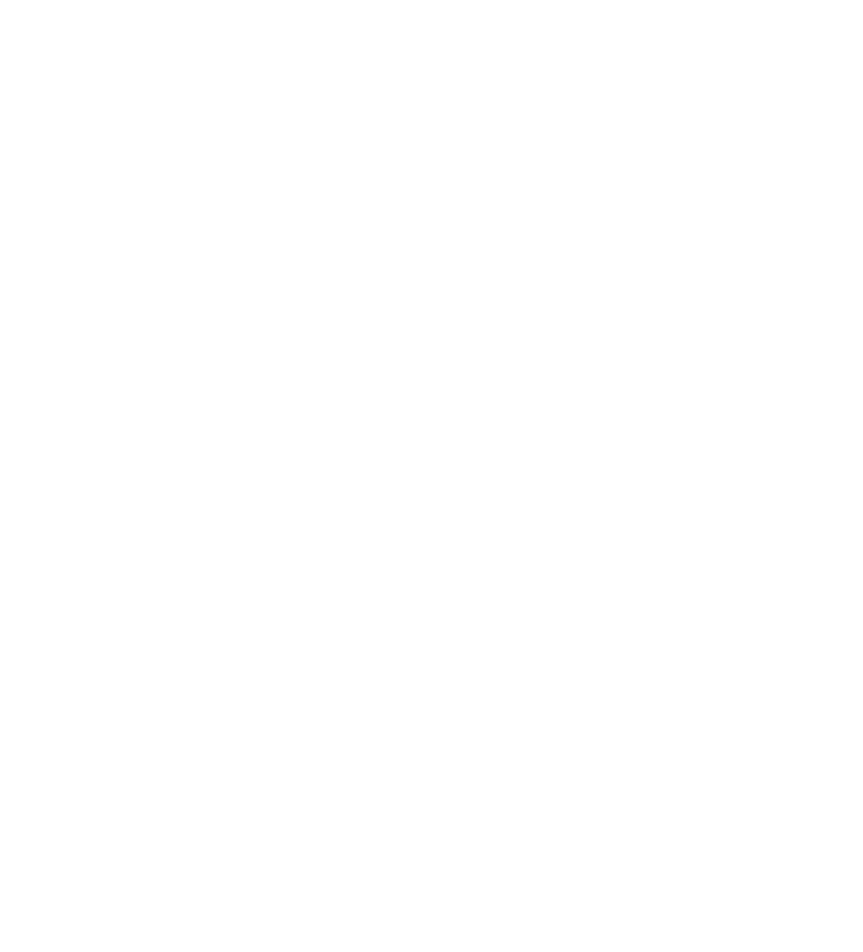
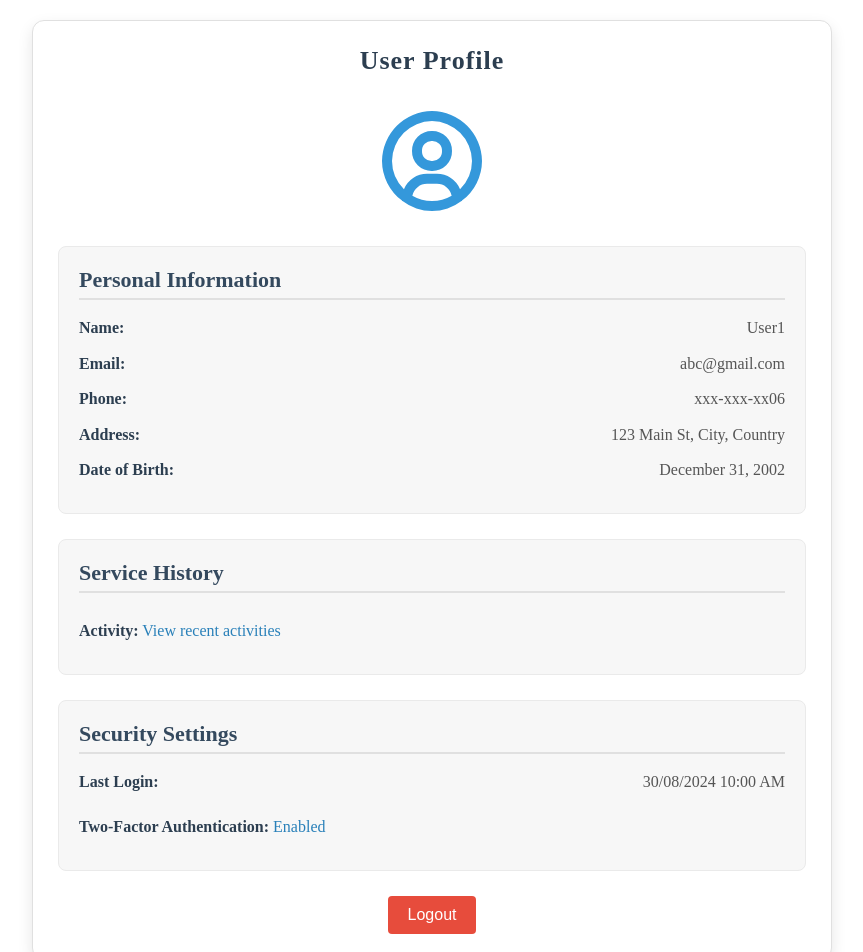
Before and after one commit to maniram3112/slotify, a React (Create React App) app: page /profile in a window 1280 px wide. Before the commit this address had no page. Shown: the top 952 px of the page, without its empty margins (208-1071 px from the left). Before the commit the page ends 800 px from the top, so only its background shows below. Built offline with nearby package versions, Linux system fonts and the light colour scheme.

Commit message:
Implemented the profile page

```diff
--- a/src/App.js
+++ b/src/App.js
@@ -3,7 +3,7 @@
 import './App.css';
 import pages from './pages';
 
-const { LandingPage, Home, Slots, ManageSlots } = pages;
+const { LandingPage, Home, Slots, ManageSlots, Profile } = pages;
 
 function App() {
   const [isLoggedIn, setIsLoggedIn] = useState(() => {
@@ -62,6 +62,9 @@
           <ManageSlots/>
         }
         />
+        <Route path='/profile' element={
+          <Profile/>
+        }/>
       </Routes>
     </div>
   );
--- a/src/components/NavbarMain/NavbarMain.jsx
+++ b/src/components/NavbarMain/NavbarMain.jsx
@@ -7,7 +7,7 @@
     <>
         {/* <p><a href="#aboutUs">About Us</a></p> */}
         <p><Link to='/manage-slots'>Manage Slots</Link></p>
-        <p><a href="#profile">Profile</a></p>
+        <p><Link to='/profile'>Profile</Link></p>
         <p><a href="#contact">Contact Us</a></p>
     </>
 );
--- a/src/components/NavbarSlots/NavbarSlots.jsx
+++ b/src/components/NavbarSlots/NavbarSlots.jsx
@@ -7,7 +7,7 @@
     <>
         <p><Link to="/home">Home</Link></p>
         <p><Link to='/manage-slots'>Manage Slots</Link></p>
-        <p><a href="#profile">Profile</a></p>
+        <p><Link to='/profile'>Profile</Link></p>
         <p><a href="#contact">Contact Us</a></p>
     </>
 );
--- /dev/null
+++ b/src/pages/Profile/Profile.css
@@ -0,0 +1,125 @@
+.profile-container {
+    max-width: 800px;
+    margin: 20px auto;
+    padding: 25px;
+    border: 1px solid #e0e0e0;
+    border-radius: 12px;
+    background-color: #ffffff;
+    box-shadow: 0 6px 15px rgba(0, 0, 0, 0.1);
+    transition: all 0.3s ease;
+}
+
+.profile-container:hover {
+    box-shadow: 0 10px 20px rgba(0, 0, 0, 0.15);
+}
+
+.profile-title {
+    text-align: center;
+    margin-bottom: 25px;
+    color: #2c3e50;
+    font-size: 26px;
+    font-weight: 600;
+    letter-spacing: 1px;
+}
+
+.profile-img {
+    display: flex;
+    justify-content: center;
+    margin-bottom: 25px;
+    font-size: 120px; /* Adjust the size of the icon */
+    color: #3498db;
+    transition: color 0.3s ease;
+}
+
+.profile-img:hover {
+    color: #2980b9;
+}
+
+.user-info, .security-settings, .service-history {
+    margin-bottom: 25px;
+    padding: 20px;
+    border: 1px solid #eaeaea;
+    border-radius: 8px;
+    background-color: #f7f7f7;
+    transition: transform 0.3s ease, background-color 0.3s ease;
+}
+
+.user-info:hover, .security-settings:hover, .service-history:hover {
+    transform: translateY(-5px);
+    background-color: #f0f0f0;
+}
+
+.user-info h2, .security-settings h2, .service-history h2 {
+    margin-bottom: 15px;
+    color: #34495e;
+    font-size: 22px;
+    font-weight: 700;
+    border-bottom: 2px solid #e0e0e0;
+    padding-bottom: 5px;
+}
+
+.user-info p, .security-settings p, .service-history p {
+    margin: 10px 0;
+    color: #555;
+    font-size: 16px;
+    line-height: 1.6;
+    display: flex;
+    justify-content: space-between;
+}
+
+.user-info p strong, .security-settings p strong, .service-history p strong {
+    color: #2c3e50;
+}
+
+.service-history p:last-child {
+    cursor: pointer;
+    color: #2980b9;
+    text-decoration: none;
+    display: inline-block;
+    transition: color 0.3s ease, transform 0.3s ease;
+}
+
+.clickable-activity {
+    cursor: pointer;
+    color: #2980b9;
+    transition: color 0.3s ease;
+}
+
+.clickable-activity:hover {
+    color: #1a5276;
+    text-decoration: underline;
+}
+
+.service-history p:last-child:hover {
+    color: #1a5276;
+    transform: translateX(5px);
+}
+
+.security-settings p:last-child {
+    cursor: pointer;
+    color: #2980b9;
+    text-decoration: none;
+    display: inline-block;
+    transition: color 0.3s ease, transform 0.3s ease;
+}
+
+.logout-container {
+    display: flex;
+    justify-content: center;
+    margin-top: 20px;
+}
+
+.logout-button {
+    padding: 10px 20px;
+    background-color: #e74c3c;
+    color: #fff;
+    border: none;
+    border-radius: 4px;
+    cursor: pointer;
+    font-size: 16px;
+    transition: background-color 0.3s ease;
+}
+
+.logout-button:hover {
+    background-color: #c0392b;
+}
--- /dev/null
+++ b/src/pages/Profile/Profile.jsx
@@ -0,0 +1,59 @@
+import React from 'react';
+import { BiUserCircle } from 'react-icons/bi';
+import { useNavigate } from 'react-router-dom';
+import components from '../../components';
+import './Profile.css';
+
+const {Footer} = components;
+
+const Profile = () => {
+
+    const navigate = useNavigate();
+
+    const handleActivityClick =()=>{
+        navigate('/manage-slots');
+    }
+
+    const handleLogout = () => {
+        localStorage.removeItem('authToken');
+        navigate('/signin');
+    };
+
+    return (
+        <>
+            <div className='profile-container'>
+                <h1 className='profile-title'>User Profile</h1>
+                <div className='profile-img'>
+                    <BiUserCircle/>
+                </div>
+                <div className='user-info'>
+                    <h2>Personal Information</h2>
+                    <p><strong>Name:</strong> User1</p>
+                    <p><strong>Email:</strong> abc@gmail.com</p>
+                    <p><strong>Phone:</strong> xxx-xxx-xx06</p>
+                    <p><strong>Address:</strong> 123 Main St, City, Country</p>
+                    <p><strong>Date of Birth:</strong> December 31, 2002</p>
+                </div>
+                <div className='service-history'>
+                    <h2>Service History</h2>
+                    <p onClick={handleActivityClick} className="clickable-activity">
+                        <strong>Activity:</strong> View recent activities
+                    </p>
+                </div>
+                <div className="security-settings">
+                    <h2>Security Settings</h2>
+                    <p><strong>Last Login:</strong> 30/08/2024 10:00 AM</p>
+                    <p><strong>Two-Factor Authentication:</strong> Enabled</p>
+                </div>
+                <div className="logout-container">
+                    <button onClick={handleLogout} className="logout-button">
+                        Logout
+                    </button>
+                </div>
+            </div>
+            <Footer/>
+        </>
+    )
+}
+
+export default Profile
--- a/src/pages/index.js
+++ b/src/pages/index.js
@@ -3,6 +3,7 @@
 import SignIn from './LandingPage/SignIn/SignIn';
 import SignUp from './LandingPage/SignUp/SignUp';
 import ManageSlots from './ManageSlots/ManageSlots';
+import Profile from './Profile/Profile';
 import Slots from './Slots/Slots';
 
 const pages = {
@@ -11,7 +12,8 @@
     SignUp,
     Home,
     Slots,
-    ManageSlots
+    ManageSlots,
+    Profile
 }
 
 export default pages;
```
